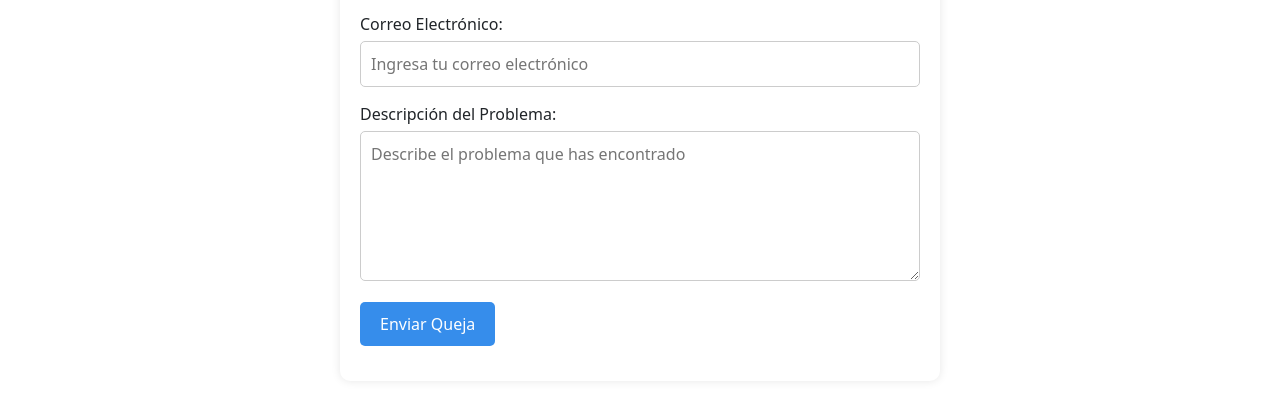
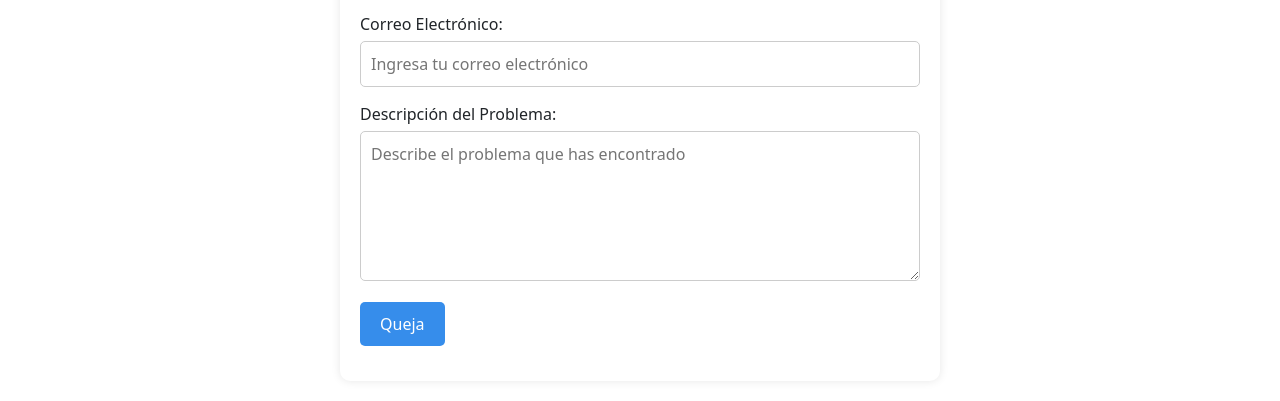
Before and after one commit to juanmakorn/TpFinal-ShoppinWeb, a plain HTML site: page Reclamo.html in a window 1280 px wide. Shown: the part 552-953 px from the top of the page. Drawn offline with nearby package versions, Linux system fonts and the light colour scheme.

Commit message:
se agrego el link al inicio a la queja

```diff
--- a/Reclamo.html
+++ b/Reclamo.html
@@ -120,8 +120,8 @@
               <textarea id="Problema" name="Problema" placeholder="Describe el problema que has encontrado"
                 required></textarea>
             </div>
-            <div class="casilla">
-              <button type="submit">Enviar Queja</button>
+              <div class="casilla">
+              <button type="submit"> <a class="page-link" href="./index.html">Queja</a></button>
             </div>
           </form>
         </div>
```
